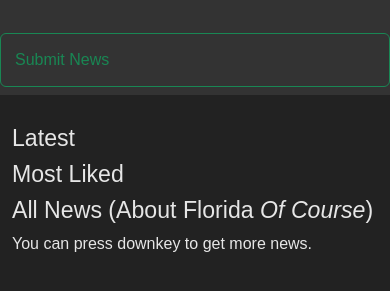
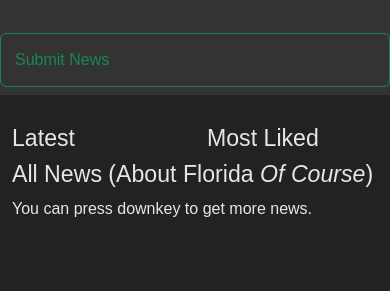
Before and after one commit to flatironopensource/FloridaManStories, a plain HTML site: page public/index.html in a window 390 px wide. Shown: the part 59-350 px from the top of the page. Drawn offline with nearby package versions, Linux system fonts and the light colour scheme; no server answers.

Commit message:
Gave readme.md

```diff
--- a/public/index.html
+++ b/public/index.html
@@ -85,7 +85,7 @@
         <h3>Latest</h3>
       </div>
 
-      <div id="top-news" class="col-md-6">
+      <div id="top-news" class="col-6">
         <h3>Most Liked</h3>
       </div>
     </div>
```
Also changed, not shown: README.md.
